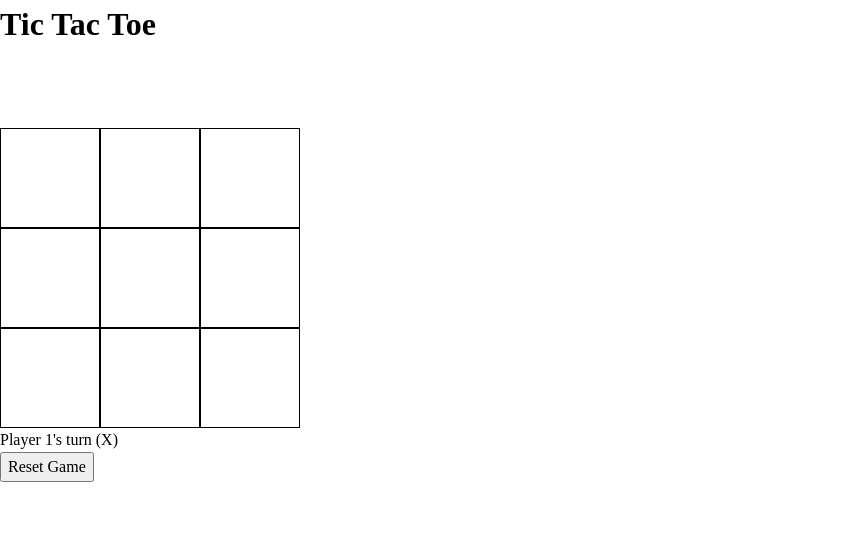
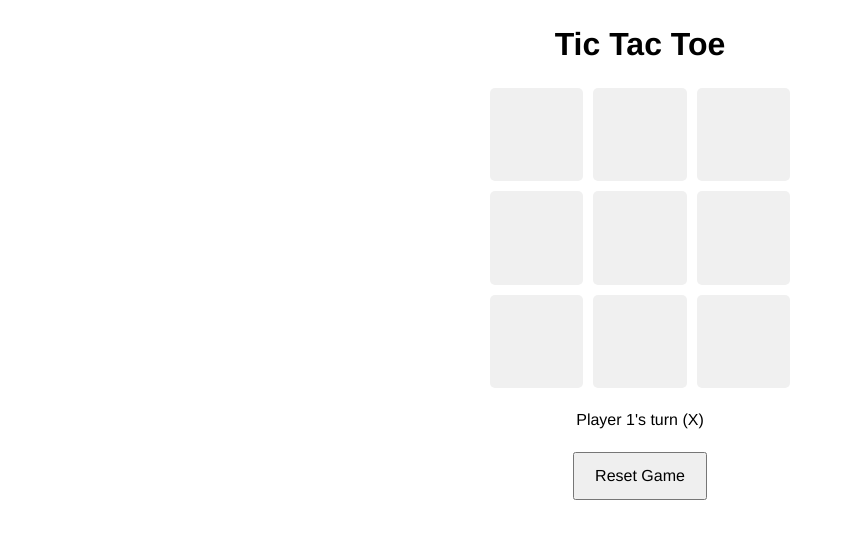
Before and after one commit to jasonsoprovich/odin-tic-tac-toe, a plain HTML site: page index.html in a window 1280 px wide. Both pictures are taken after a click on the button "Start Game". Shown: the whole page, without its empty margins (0-853 px from the left). Drawn offline with Linux system fonts and the light colour scheme.

Commit message:
feat: add basic css styling

```diff
--- a/styles.css
+++ b/styles.css
@@ -57,40 +57,53 @@ h6 {
   isolation: isolate;
 }
 
-.container {
-  display: flex;
-  justify-content: center;
+body {
+  font-family: Helvetica, sans-serif;
+  text-align: center;
+  margin: 0;
+  padding: 20px;
+}
+
+#game-container {
+  max-width: 500px;
+  margin: 0 auto;
 }
 
 #game-board {
   display: grid;
-  grid-template-columns: repeat(3, 100px);
-  grid-template-rows: repeat(3, 100px);
-  /* grid-template-areas:
-    'A1 A2 A3'
-    'B1 B2 B3'
-    'C1 C2 C3'; */
-  margin-top: 5rem;
+  grid-template-columns: repeat(3, 1fr);
+  grid-template-rows: repeat(3, 1fr);
+  gap: 10px;
+  margin: 20px auto;
+  width: 300px;
+  height: 300px;
 }
 
 .cell {
-  background-color: white;
-  border: 1px solid black;
-  width: 100px;
-  height: 100px;
+  background-color: #f0f0f0;
+  display: flex;
+  align-items: center;
+  justify-content: center;
+  font-size: 48px;
+  cursor: pointer;
+  border-radius: 5px;
 }
 
 .cell:hover {
-  background-color: lightgreen;
+  background-color: #e0e0e0;
 }
 
-/* Debugging */
-.cell::after {
-  content: attr(id);
-  color: black;
-  display: none;
+#game-controls {
+  margin-top: 20px;
 }
 
-.cell:hover::after {
-  display: block;
+button {
+  padding: 10px 20px;
+  font-size: 16px;
+  cursor: pointer;
 }
+
+#status {
+  margin: 20px 0;
+  font-size: 20px;
+}
```
